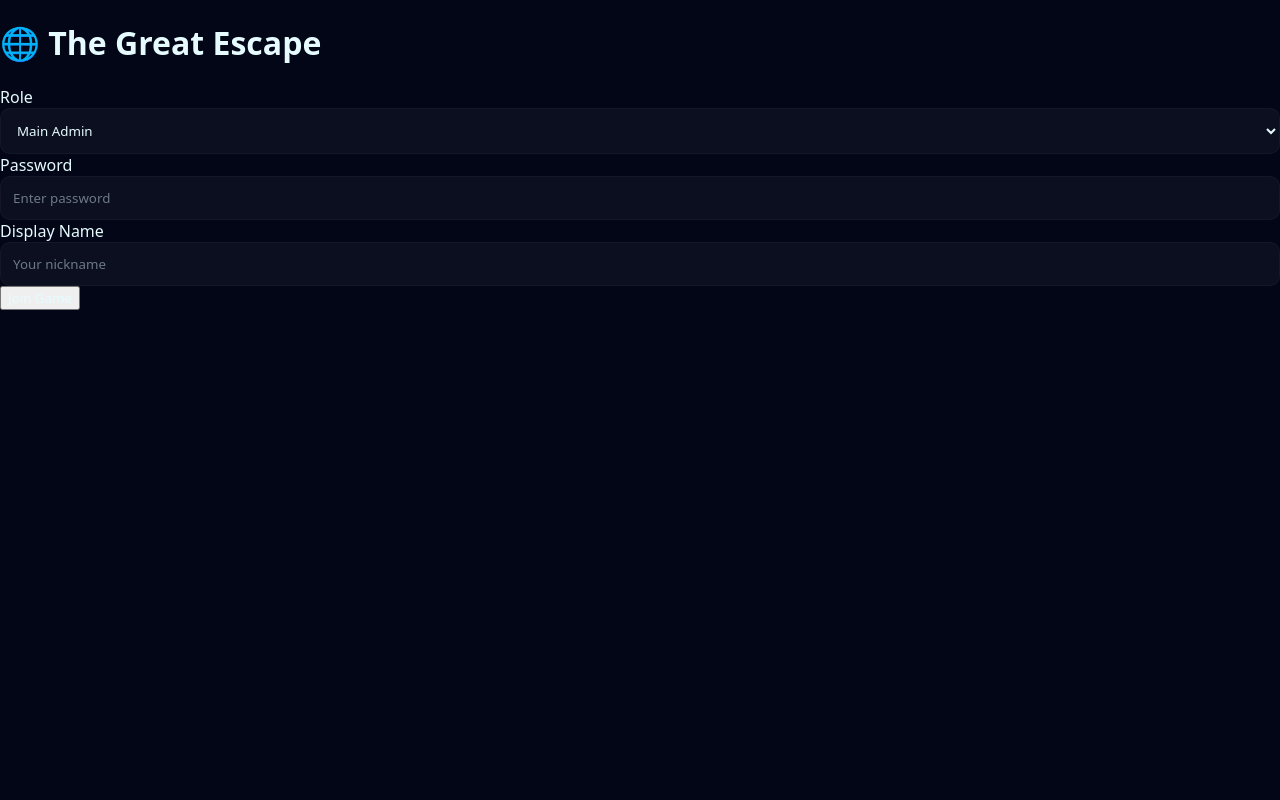
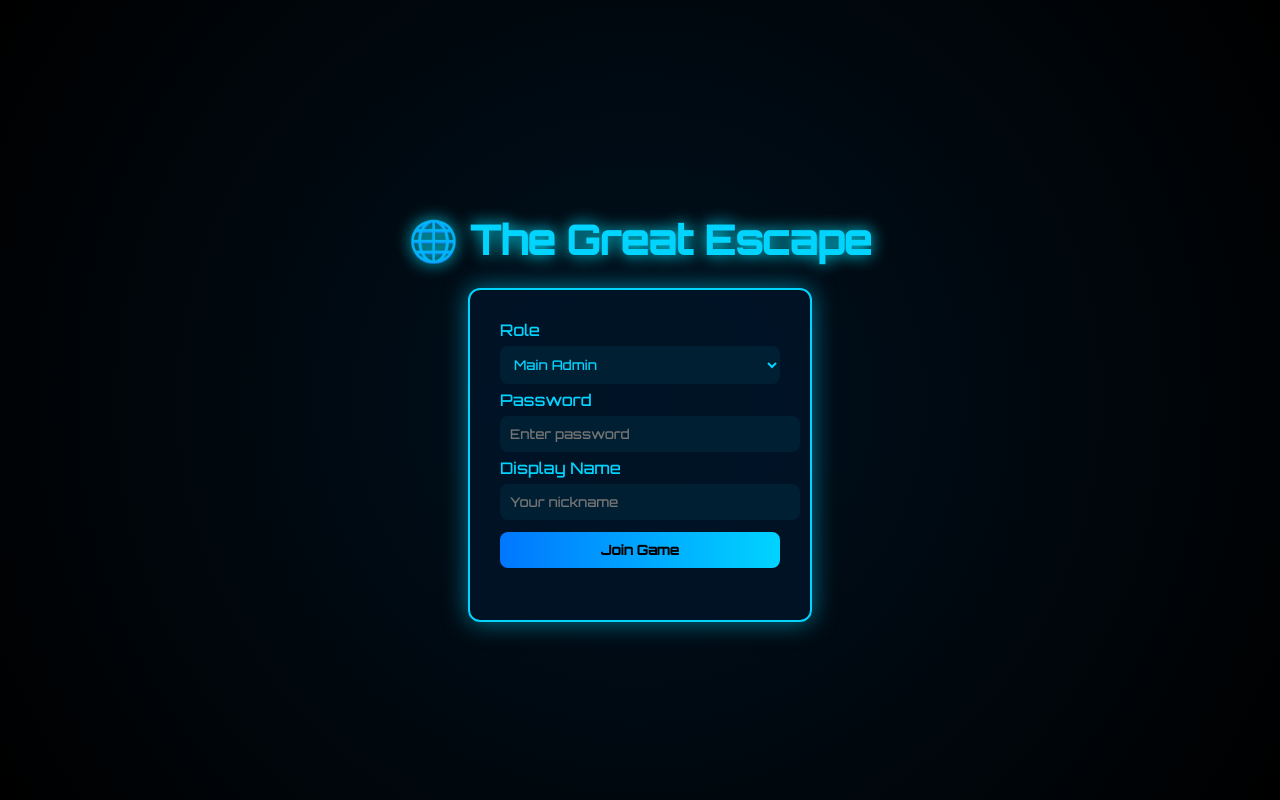
Before and after one commit to mrcodingkid/The-Great-Escape, a plain HTML site: page client/index.html in a window 1280 px wide. Drawn offline with nearby package versions, Linux system fonts and the light colour scheme.

Commit message:
Update style.css

```diff
--- a/client/style.css
+++ b/client/style.css
@@ -1,71 +1,100 @@
-/* style.css - Blue Neon Futuristic theme (professional) */
+@import url('https://fonts.googleapis.com/css2?family=Orbitron:wght@500&display=swap');
 
-:root{
-  --bg-1: #020617;
-  --panel: rgba(7,18,31,0.68);
-  --accent: #00d0ff;
-  --accent2: #9b5cff;
-  --glass: rgba(255,255,255,0.04);
-  --muted: #9ed7ff;
-  --text: #e6fbff;
-  --card: linear-gradient(180deg, rgba(0,208,255,0.06), rgba(155,92,255,0.02));
+body {
+  margin: 0;
+  background: radial-gradient(circle at center, #00111f, #000);
+  color: #00d4ff;
+  font-family: 'Orbitron', sans-serif;
+  overflow: hidden;
 }
 
-*{box-sizing:border-box;font-family: 'Rajdhani', system-ui, -apple-system, sans-serif;color:var(--text)}
-html,body,#stage{height:100%;margin:0;background:var(--bg-1);overflow:hidden}
+.title {
+  font-size: 2.5rem;
+  text-align: center;
+  margin-top: 40px;
+  text-shadow: 0 0 20px #00d4ff;
+  animation: pulse 3s infinite;
+}
 
-/* starfield canvas covers whole background */
-#starfield{position:fixed;inset:0;z-index:0}
+@keyframes pulse {
+  0%, 100% { text-shadow: 0 0 10px #00d4ff; }
+  50% { text-shadow: 0 0 25px #00ffff; }
+}
 
-/* main layout */
-#container{position:relative;display:flex;gap:28px;padding:38px;z-index:6;align-items:flex-start;height:100%}
+.screen {
+  display: flex;
+  flex-direction: column;
+  align-items: center;
+  justify-content: center;
+  height: 100vh;
+}
 
-/* board area */
-#boardArea{flex:1;display:flex;flex-direction:column;align-items:center;justify-content:center}
-#boardFrame{width:920px;height:920px;max-width:calc(100vw - 420px);border-radius:18px;background:linear-gradient(180deg, rgba(0,0,0,0.25), rgba(0,0,0,0.15));box-shadow:0 18px 60px rgba(0,0,0,0.7);overflow:hidden;position:relative;border:1px solid rgba(0,208,255,0.08)}
-#boardImage{width:100%;height:100%;object-fit:cover;display:block;filter:contrast(1.05) saturate(1.05)}
-#boardOverlay{position:absolute;inset:0;pointer-events:none}
+.hidden { display: none; }
 
-/* right panel */
-#panel{width:360px;display:flex;flex-direction:column;gap:18px;align-items:stretch}
-.logo{display:flex;gap:12px;align-items:center}
-.logoMark{width:52px;height:52px;border-radius:9px;background:linear-gradient(135deg,var(--accent),var(--accent2));box-shadow:0 6px 30px rgba(0,208,255,0.14);border:1px solid rgba(255,255,255,0.04)}
-.logoText{font-family: 'Orbitron', sans-serif;font-weight:700;color:var(--accent);font-size:1.05rem;letter-spacing:1px}
+.login-box {
+  background: rgba(0, 20, 40, 0.8);
+  border: 2px solid #00d4ff;
+  box-shadow: 0 0 25px #00d4ff88;
+  border-radius: 12px;
+  padding: 30px;
+  width: 280px;
+  animation: floaty 4s ease-in-out infinite;
+}
 
-/* cards */
-.authCard,.infoCard,.tipsCard{background:var(--panel);padding:18px;border-radius:12px;border:1px solid rgba(0,208,255,0.06);box-shadow:0 10px 30px rgba(0,0,0,0.6)}
-.authCard h2{margin:0 0 10px 0;color:var(--accent)}
-.label{display:block;margin:8px 0 6px;font-size:0.9rem;color:var(--muted)}
-select,input{width:100%;padding:12px;border-radius:10px;border:1px solid rgba(255,255,255,0.03);background:var(--glass);color:var(--text);outline:none}
-input::placeholder{color:rgba(230,251,255,0.45)}
-.controlRow{display:flex;gap:10px;margin-top:12px}
-.btn{padding:10px 14px;border-radius:10px;border:none;cursor:pointer;font-weight:600}
-.btn.primary{background:linear-gradient(90deg,var(--accent),#66f1ff);color:#002b36;box-shadow:0 8px 28px rgba(0,208,255,0.08)}
-.btn.ghost{background:transparent;border:1px solid rgba(255,255,255,0.04);color:var(--muted)}
-.btn.small{padding:8px 10px;font-size:0.86rem}
+@keyframes floaty {
+  0%, 100% { transform: translateY(0); }
+  50% { transform: translateY(-6px); }
+}
 
-/* feedback and info */
-.feedback{margin-top:12px;height:22px;font-size:0.95rem;color:#ffdede}
-.hidden{display:none}
-.infoCard div{margin-bottom:6px}
-.tipsCard .muted{color:rgba(190,230,255,0.6);font-size:0.9rem;margin-bottom:6px}
-.tipsCard ul{margin:0;padding-left:18px;line-height:1.5;color:rgba(190,230,255,0.9)}
+input, select, button {
+  width: 100%;
+  padding: 10px;
+  margin: 6px 0;
+  border-radius: 8px;
+  border: none;
+  outline: none;
+  font-family: 'Orbitron', sans-serif;
+}
 
-/* footer */
-.panelFooter{text-align:center;margin-top:6px;color:rgba(160,220,255,0.7);font-size:0.85rem}
+input, select {
+  background: #001f33;
+  color: #00d4ff;
+}
 
-/* subtle hover visuals */
-select:hover,input:hover,.btn:hover{transform:translateY(-2px);transition:transform 170ms ease}
-.btn.primary:active{transform:translateY(0) scale(0.995)}
+button {
+  background: linear-gradient(90deg, #0077ff, #00d4ff);
+  color: black;
+  cursor: pointer;
+  transition: 0.3s;
+  font-weight: bold;
+}
 
-/* responsive */
-@media (max-width:1100px){
-  #container{padding:18px}
-  #panel{width:320px}
-  #boardFrame{max-width:calc(100vw - 340px);width:680px;height:680px}
+button:hover {
+  box-shadow: 0 0 20px #00d4ff;
+  transform: scale(1.05);
 }
-@media (max-width:760px){
-  #container{flex-direction:column;align-items:center}
-  #panel{width:92%}
-  #boardFrame{width:92%;height:60vh}
+
+#board {
+  display: grid;
+  grid-template-columns: repeat(8, 50px);
+  grid-template-rows: repeat(8, 50px);
+  gap: 4px;
+  margin: 20px auto;
 }
+
+.tile {
+  background: #002244;
+  border: 1px solid #00d4ff;
+  border-radius: 6px;
+  display: flex;
+  align-items: center;
+  justify-content: center;
+  color: #00ffff;
+  font-size: 0.8em;
+  transition: 0.3s;
+}
+
+.tile:hover {
+  background: #004477;
+  transform: scale(1.05);
+}
```
